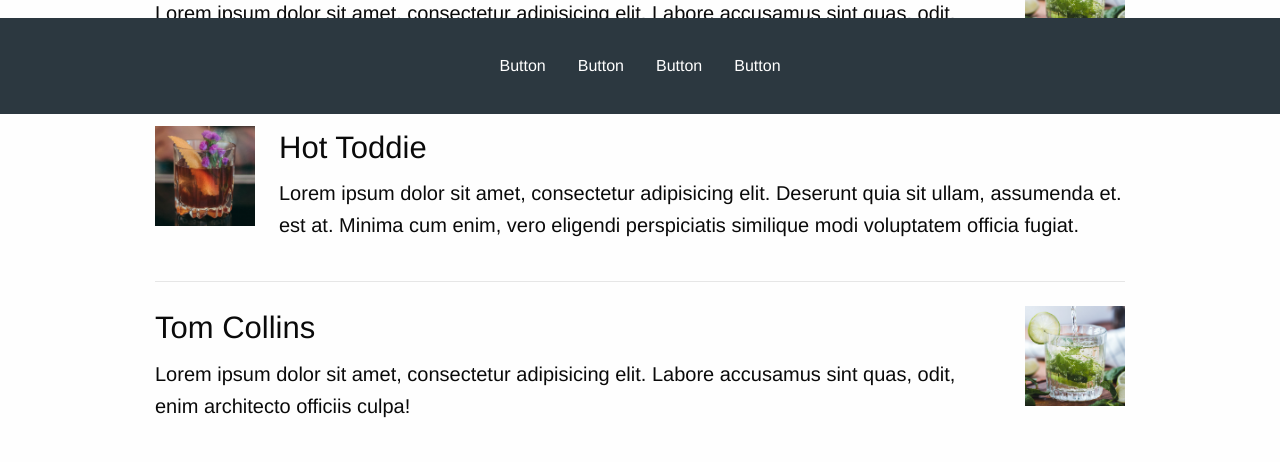
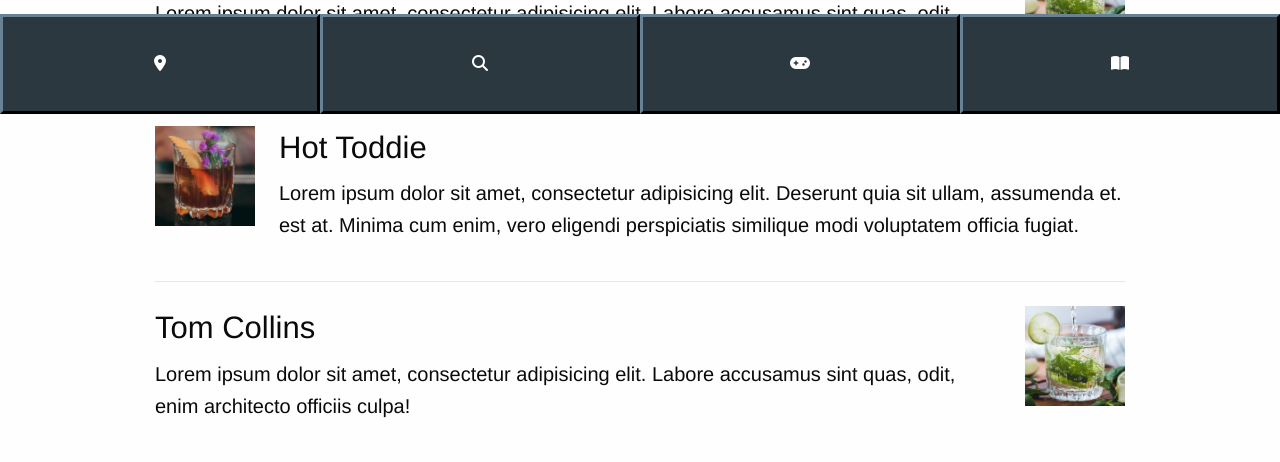
Before and after one commit to VinAVarghese/ProjectMixMe, a plain HTML site: page index.html in a window 1280 px wide. Shown: the part 686-1148 px from the top of the page. Drawn offline with nearby package versions, Linux system fonts and the light colour scheme.

Commit message:
added buttons on home page

```diff
--- a/index.html
+++ b/index.html
@@ -51,7 +51,8 @@
       <a href="#">
         <article class="article-row article-row-reversed">
           <div class="article-row-img">
-            <img id="product" src="assets/imgs/mae-mu-YNMjGIPgD_c-unsplash.jpg" alt="picture of a whale eating a donkey" />
+            <img id="product" src="assets/imgs/mae-mu-YNMjGIPgD_c-unsplash.jpg"
+              alt="picture of a whale eating a donkey" />
           </div>
           <div class="article-row-content">
             <h3 class="article-row-content-header">Tom Collins</h3>
@@ -80,7 +81,8 @@
       <a href="#">
         <article class="article-row article-row-reversed">
           <div class="article-row-img">
-            <img id="product" src="assets/imgs/mae-mu-YNMjGIPgD_c-unsplash.jpg" alt="picture of a whale eating a donkey" />
+            <img id="product" src="assets/imgs/mae-mu-YNMjGIPgD_c-unsplash.jpg"
+              alt="picture of a whale eating a donkey" />
           </div>
           <div class="article-row-content">
             <h3 class="article-row-content-header">Tom Collins</h3>
@@ -95,23 +97,20 @@
   </div>
 
   <!-- Fixed Footer Menu -->
-  <div class="bottom-menu row expanded">
-    <div class="columns text-center">
-      <ul class="menu align-center">
-        <li><a href="">Button</a></li>
-        <li><a href="">Button</a></li>
-        <li><a href="">Button</a></li>
-        <li><a href="">Button</a></li>
-      </ul>
-    </div>
+  <div class="bottom-menu grid-x">
+    <a href=""><i class="fas fa-map-marker-alt"></i></a>
+    <a href=""><i class="fas fa-search"></i></a>
+    <a href=""><i class="fas fa-gamepad"></i></a>
+    <a href=""><i class="fas fa-book-open"></i></a>
   </div>
   <!-- Fixed Footer Menu -->
 
-  <!-- Scripts (top to bottom): jQuery, Foundation, Script1 -->
+  <!-- Scripts (top to bottom): jQuery, Foundation, FontAwesome, Script1 -->
   <script src="https://cdnjs.cloudflare.com/ajax/libs/jquery/3.5.1/jquery.min.js"
     integrity="sha256-9/aliU8dGd2tb6OSsuzixeV4y/faTqgFtohetphbbj0=" crossorigin="anonymous"></script>
   <script src="https://cdn.jsdelivr.net/npm/foundation-sites@6.6.3/dist/js/foundation.min.js"
     integrity="sha256-pRF3zifJRA9jXGv++b06qwtSqX1byFQOLjqa2PTEb2o=" crossorigin="anonymous"></script>
+  <script src="https://kit.fontawesome.com/106f23844d.js" crossorigin="anonymous"></script>
   <script src="script.js" type="text/javascript"></script>
 </body>
 
--- a/style.css
+++ b/style.css
@@ -6,7 +6,7 @@
     width: 100%;
     display: flex;
     justify-content: center;
-  }
+}
 #logo{
     width: 230px;
     height: auto;
@@ -17,6 +17,7 @@
     margin-top: 106px;
     position: static;
 }
+/* Logo Bar */
 
 /* Hero Section */
 .hero-section {
@@ -33,16 +34,17 @@
     -webkit-justify-content: center;
         -ms-flex-pack: center;
             justify-content: center;
-  }
+}
+/* Hero Section */
 
 /* Delete once actual search bar and btn set up */
   .hero-section .hero-section-text {
     color: #fefefe;
     text-shadow: 1px 1px 2px #0a0a0a;
-  }
+}
   #tempSearchBar, #tempSearchBtn{
     background-color: rgba(46, 46, 46, 0.502)
-  }
+}
 /* Delete once actual search bar and btn set up */
 
 /* Drink List Section */
@@ -167,13 +169,14 @@
     background-color: #2c3840;
     position: fixed;
     bottom: 0;
-    width: 100%;
-    display: flex;
-    justify-content: center;
+    width: 100%
 }
-.bottom-menu .columns .menu a {
+.bottom-menu a {
     color: #fff;
-    padding-top: 40px;
-    padding-bottom: 40px;
+    padding-top: 35px;
+    padding-bottom: 35px;
+    width: 25vw;
+    text-align: center;
+    border: #2c3840 outset ;
 }
 /* Footer Menu */
```
